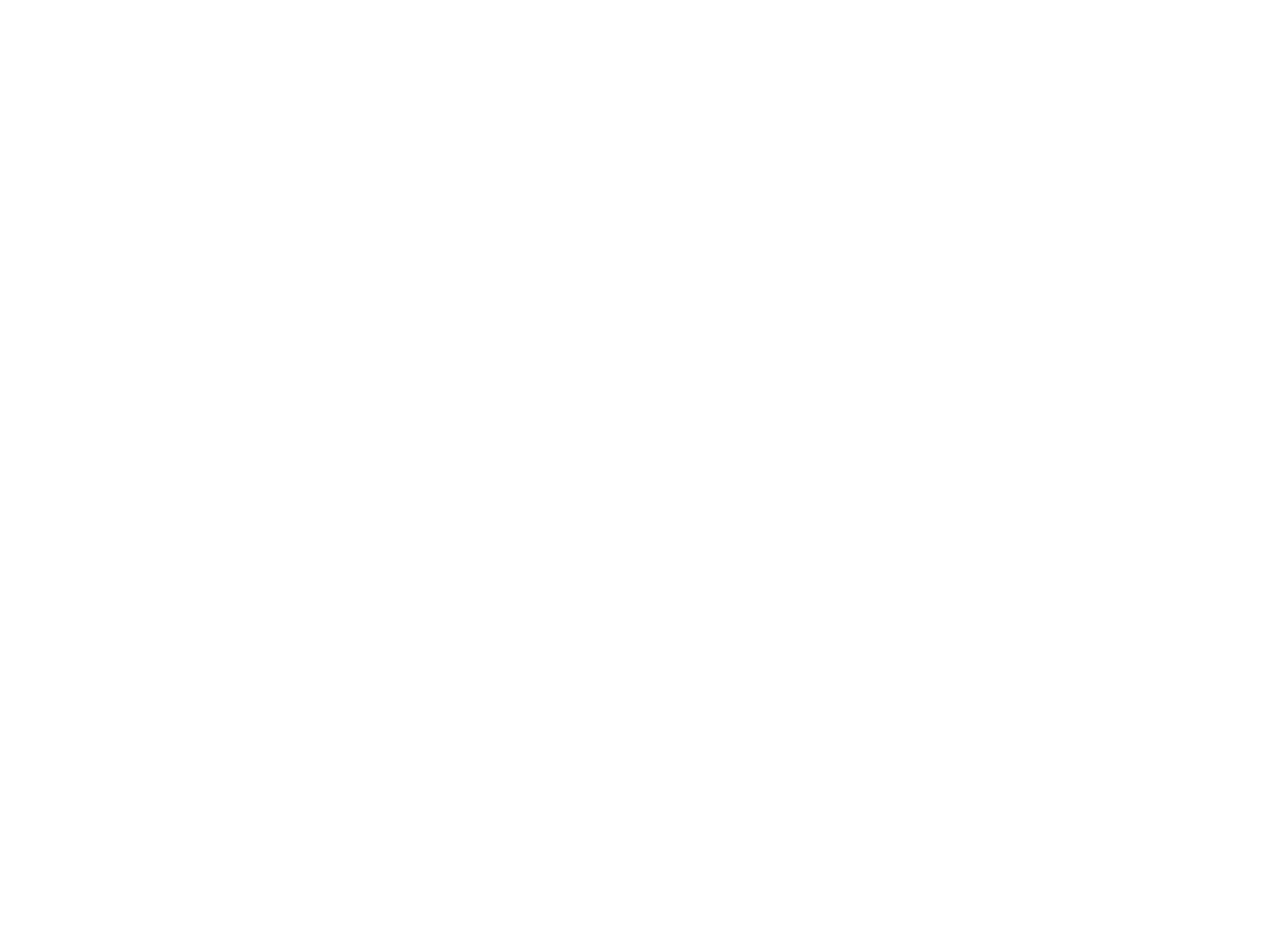
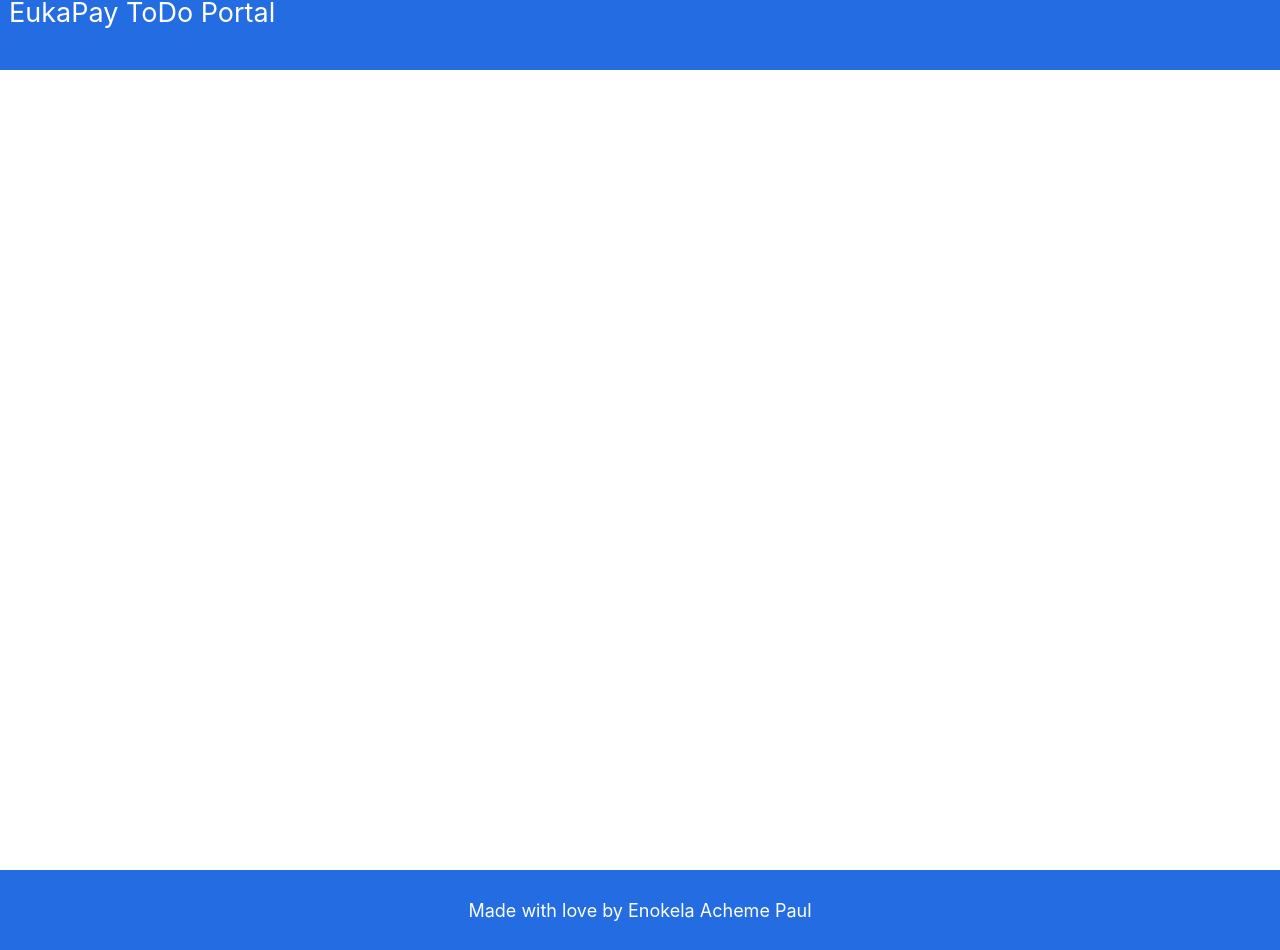
Before and after one commit to paulenokels/eukapay-todo, a Next.js app: page / in a window 1280 px wide. Shown: the part 45-995 px from the top of the page. Before the commit the page ends 800 px from the top, so only its background shows below. Built offline with nearby package versions, Linux system fonts and the light colour scheme.

Commit message:
layout_design

```diff
--- /dev/null
+++ b/components/Footer/Footer.tsx
@@ -0,0 +1,15 @@
+import styles from './footer.module.scss'
+import Grid from '@mui/material/Grid';
+
+const Footer = () =>
+<Grid container
+     direction="column"
+     alignItems="center"
+     className={styles.footerWrapper}
+     >
+    <Grid item>
+        <p>Made with love by Enokela Acheme Paul</p>
+    </Grid>
+</Grid>
+
+export default Footer;
--- /dev/null
+++ b/components/Footer/footer.module.scss
@@ -0,0 +1,11 @@
+@use '../../public/styles/constants';
+
+.footerWrapper {
+
+    background-color: constants.$app-color;
+    padding: .5em;
+    color: #fff;
+    width: 100%;
+    margin-top: auto;
+
+}
--- /dev/null
+++ b/components/Header/Header.tsx
@@ -0,0 +1,10 @@
+import styles from './header.module.scss'
+
+const Header = () =>
+
+    <div className={styles.headerWrapper}>
+        <p className={styles.headerTitle}>EukaPay ToDo Portal</p>
+    </div>
+
+
+export default Header;
--- /dev/null
+++ b/components/Header/header.module.scss
@@ -0,0 +1,11 @@
+@use '../../public/styles/constants';
+
+.headerWrapper {
+    background-color: constants.$app-color;
+    padding: .5em;
+}
+
+.headerTitle {
+    color: #fff;
+    font-size: 1.5em;
+}
--- /dev/null
+++ b/components/Layout/Layout.tsx
@@ -0,0 +1,17 @@
+import Header from "../Header/Header"
+import Footer from "../Footer/Footer"
+import styles from './layout.module.scss'
+
+export default function Layout({ children }) {
+    return <div >
+
+            <Header />
+
+            <main className={styles.mainWrapper}>
+                {children}
+            </main>
+
+                <Footer />
+
+            </div>
+  }
--- /dev/null
+++ b/components/Layout/layout.module.scss
@@ -0,0 +1,5 @@
+
+.mainWrapper {
+    position: relative;
+    min-height: 100vh;
+}
--- a/package.json
+++ b/package.json
@@ -13,7 +13,8 @@
     "@mui/material": "^5.0.6",
     "next": "^11.0.0",
     "react": "17.0.2",
-    "react-dom": "17.0.2"
+    "react-dom": "17.0.2",
+    "sass": "^1.43.4"
   },
   "devDependencies": {
     "@types/node": "^16.11.6",
--- /dev/null
+++ b/pages/_app.tsx
@@ -0,0 +1,8 @@
+import { AppProps } from 'next/app'
+import '../public/styles/global.scss'
+
+function App({ Component, pageProps }: AppProps) {
+  return <Component {...pageProps} />
+}
+
+export default App;
--- a/pages/index.js
+++ /dev/null
@@ -1,21 +0,0 @@
-import Head from 'next/head'
-
-export default function Home() {
-  return (
-    <div className="container">
-      <Head>
-        <title>EukaPay Todo App</title>
-        <link rel="icon" href="/favicon.ico" />
-      </Head>
-
-      <main>
-
-      </main>
-
-      <footer>
-
-      </footer>
-
-    </div>
-  )
-}
--- /dev/null
+++ b/pages/index.tsx
@@ -0,0 +1,10 @@
+import Head from 'next/head'
+import Layout from '../components/Layout/Layout'
+
+export default function Home() {
+  return (
+   <Layout>
+
+   </Layout>
+  )
+}
--- /dev/null
+++ b/public/styles/_constants.scss
@@ -0,0 +1 @@
+$app-color : #246CE1
--- /dev/null
+++ b/public/styles/global.scss
@@ -0,0 +1,28 @@
+html,
+body {
+  padding: 0;
+  margin: 0;
+  font-family: -apple-system, BlinkMacSystemFont, Segoe UI, Roboto, Oxygen, Ubuntu,
+    Cantarell, Fira Sans, Droid Sans, Helvetica Neue, sans-serif;
+  line-height: 1.6;
+  font-size: 18px;
+  // min-height: 100vh;
+}
+
+* {
+  box-sizing: border-box;
+}
+
+a {
+  color: #0070f3;
+  text-decoration: none;
+}
+
+a:hover {
+  text-decoration: underline;
+}
+
+img {
+  max-width: 100%;
+  display: block;
+}
```
Also changed, not shown: 1 other file (tests, documents, lock files or other folders).
